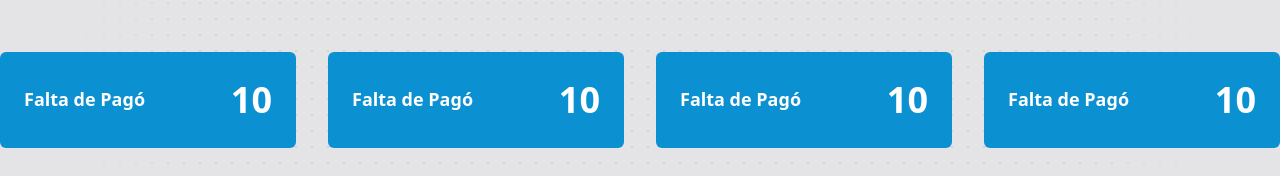
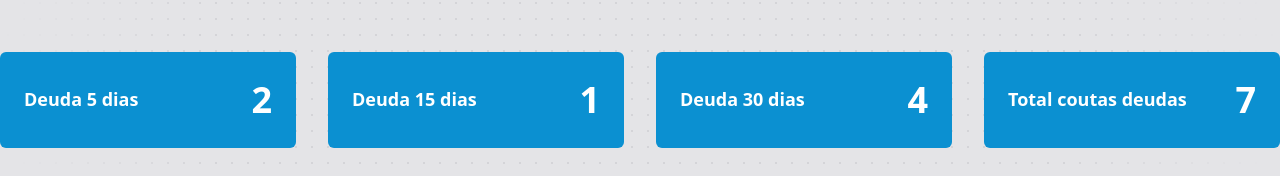
Before and after one commit to REPOSITORIO-PROYECTOS/sistema_gestion, a Next.js app in the folder frontend/: page /admin in a window 1280 px wide. Shown: the part 309-485 px from the top of the page. Built offline with nearby package versions, Linux system fonts and the light colour scheme; no server answers.

Commit message:
se hicieron correcciones en el front

```diff
--- a/frontend/src/components/interfaces/estadisticas.tsx
+++ b/frontend/src/components/interfaces/estadisticas.tsx
@@ -4,20 +4,20 @@ export default function Estadisticas() {
     return (
         <section className="container flex justify-around items-center gap-8 mx-auto">
             <div className="w-full flex justify-between items-center h-24 px-6 rounded-md bg-[#0b90d1]" >
-                <div className="text-white text-lg font-bold leading-relaxed">Falta de Pagó </div>
-                <div className="text-white text-4xl font-bold leading-relaxed">10</div>
+                <div className="text-white text-lg font-bold leading-relaxed">Deuda 5 dias </div>
+                <div className="text-white text-4xl font-bold leading-relaxed">2</div>
             </div>
             <div className="w-full flex justify-between items-center h-24 px-6 rounded-md bg-[#0b90d1]" >
-                <div className="text-white text-lg font-bold leading-relaxed">Falta de Pagó </div>
-                <div className="text-white text-4xl font-bold leading-relaxed">10</div>
+                <div className="text-white text-lg font-bold leading-relaxed">Deuda 15 dias </div>
+                <div className="text-white text-4xl font-bold leading-relaxed">1</div>
             </div>
             <div className="w-full flex justify-between items-center h-24 px-6 rounded-md bg-[#0b90d1]" >
-                <div className="text-white text-lg font-bold leading-relaxed">Falta de Pagó </div>
-                <div className="text-white text-4xl font-bold leading-relaxed">10</div>
+                <div className="text-white text-lg font-bold leading-relaxed">Deuda 30 dias </div>
+                <div className="text-white text-4xl font-bold leading-relaxed">4</div>
             </div>
             <div className="w-full flex justify-between items-center h-24 px-6 rounded-md bg-[#0b90d1]" >
-                <div className="text-white text-lg font-bold leading-relaxed">Falta de Pagó </div>
-                <div className="text-white text-4xl font-bold leading-relaxed">10</div>
+                <div className="text-white text-lg font-bold leading-relaxed">Total coutas deudas </div>
+                <div className="text-white text-4xl font-bold leading-relaxed">7</div>
             </div>
         </section>
     )
--- a/frontend/src/components/interfaces/table-cursos.tsx
+++ b/frontend/src/components/interfaces/table-cursos.tsx
@@ -151,12 +151,12 @@ const columns: ColumnDef<Item>[] = [
         accessorKey: "description",
         size: 320,
     },
-    {
-        header: "Precio mensual",
-        accessorKey: "monthlyPrice",
-        size: 160,
-        filterFn: multiColumnFilterFn,
-    },
+    // {
+    //     header: "Precio mensual",
+    //     accessorKey: "monthlyPrice",
+    //     size: 160,
+    //     filterFn: multiColumnFilterFn,
+    // },
     {
         header: "Profesor",
         accessorKey: "teacherId.name",
--- a/frontend/src/components/interfaces/table-users.tsx
+++ b/frontend/src/components/interfaces/table-users.tsx
@@ -252,7 +252,7 @@ export default function TableUsers() {
     }, [searchTerm]);
 
     const swrUrl = useMemo(() => {
-        return `https://sistema-gestion-1.onrender.com/api/usuarios/todos?page=${pagination.pageIndex}&size=${pagination.pageSize}&keyword=${debouncedSearchTerm}`;
+        return `https://sistema-gestion-1.onrender.com/api/usuarios/paged?page=${pagination.pageIndex}&size=${pagination.pageSize}&keyword=${debouncedSearchTerm}`;
     }, [pagination.pageIndex, pagination.pageSize, debouncedSearchTerm]);
 
     const { data: swrData, error, isLoading, mutate } = useSWR(swrUrl, fetcher, {
```
